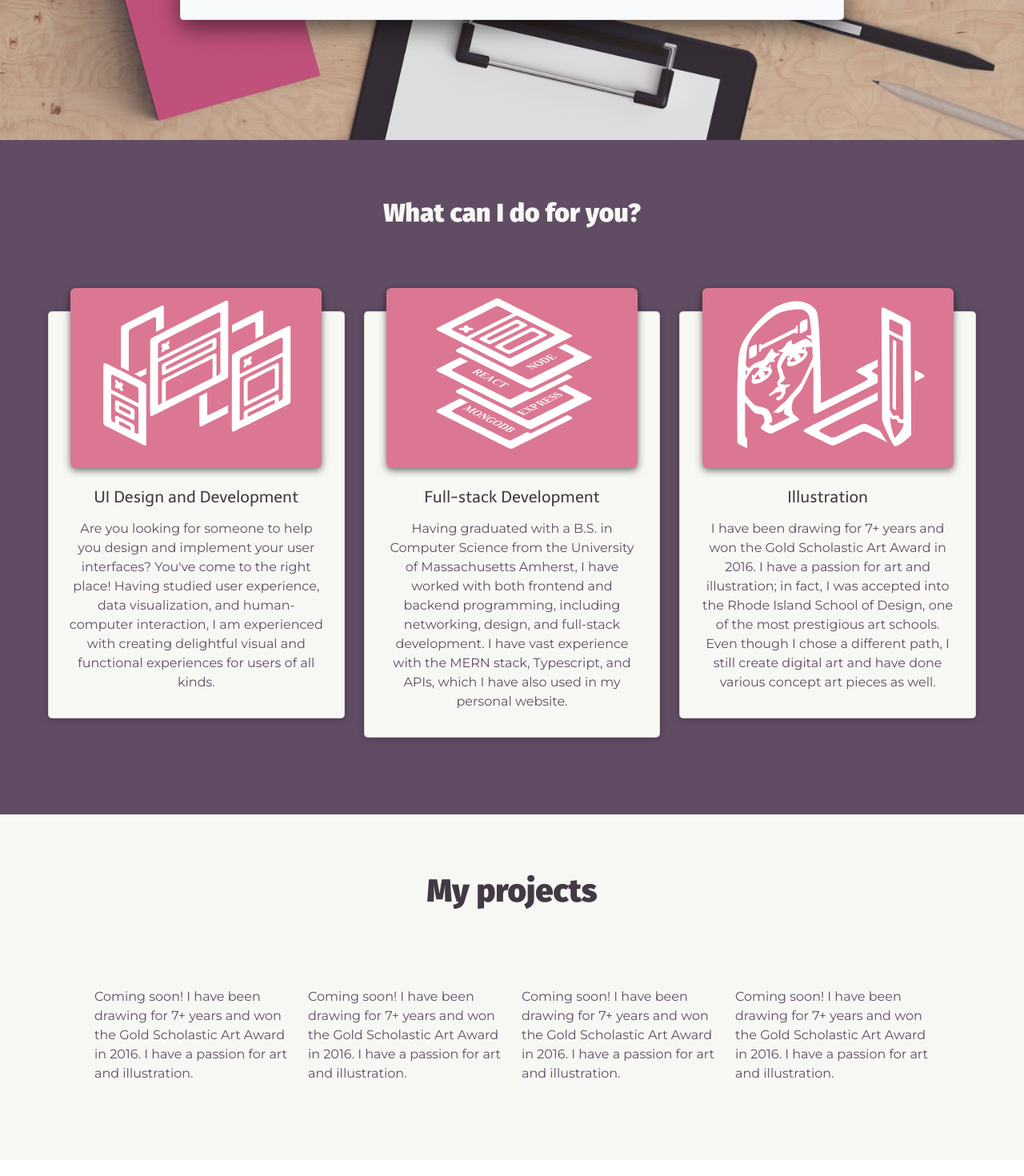
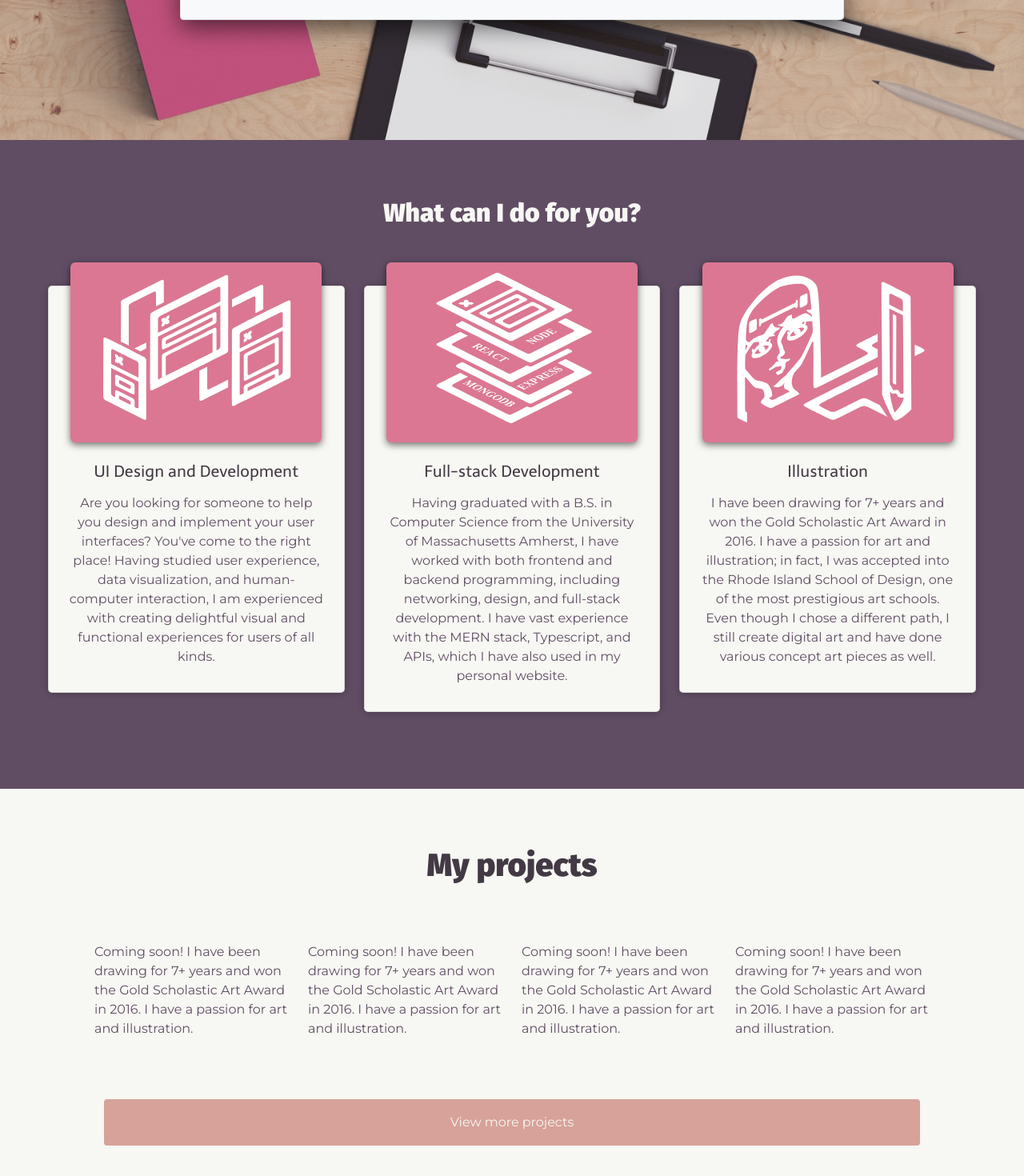
Before and after one commit to MyStarrySpace/shirley-xu-personal-website, a Next.js app: page / in a window 1280 px wide. Shown: the part 614-2084 px from the top of the page at 80% size. Built offline with nearby package versions, Linux system fonts and the light colour scheme.

Commit message:
Added "view more projects button", minor cosmetic changes

```diff
--- a/pages/index.tsx
+++ b/pages/index.tsx
@@ -143,7 +143,7 @@ const Services: NextPage = () => {
   return (
     <div className={styles.purplebg}>
       <div className={["container-fluid p-5"].join(' ')}>
-        <div className={[styles.title, "py-4"].join(' ')}>
+        <div className={[styles.title, "pt-4"].join(' ')}>
           <h2> What can I do for you? </h2>
         </div>
         <div className={["row g-4 my-5", styles.constraincenter].join(' ')}>
@@ -160,7 +160,7 @@ const Projects: NextPage = () => {
   return(
     <div className={styles.projects}>
       <div className={["container-md p-5"].join(' ')}>
-        <h1 className={[styles.projectstitle, styles.title, "py-4"].join(' ')}>
+        <h1 className={[styles.projectstitle, styles.title, "pt-4"].join(' ')}>
           My projects
         </h1>
         <div className="row g-4 my-5">
@@ -176,6 +176,11 @@ const Projects: NextPage = () => {
           <div className="col">
             Coming soon! I have been drawing for 7+ years and won the Gold Scholastic Art Award in 2016. I have a passion for art and illustration.
           </div>
+        </div>
+        <div className="row">
+          <a href="#" className={"text-decoration-none p-4"}>
+            <button className={["btn p-3 mt-1", styles.contactmebtn, styles.fillwidth].join(' ')}>View more projects</button>
+          </a>
         </div>
       </div>
     </div>
```
